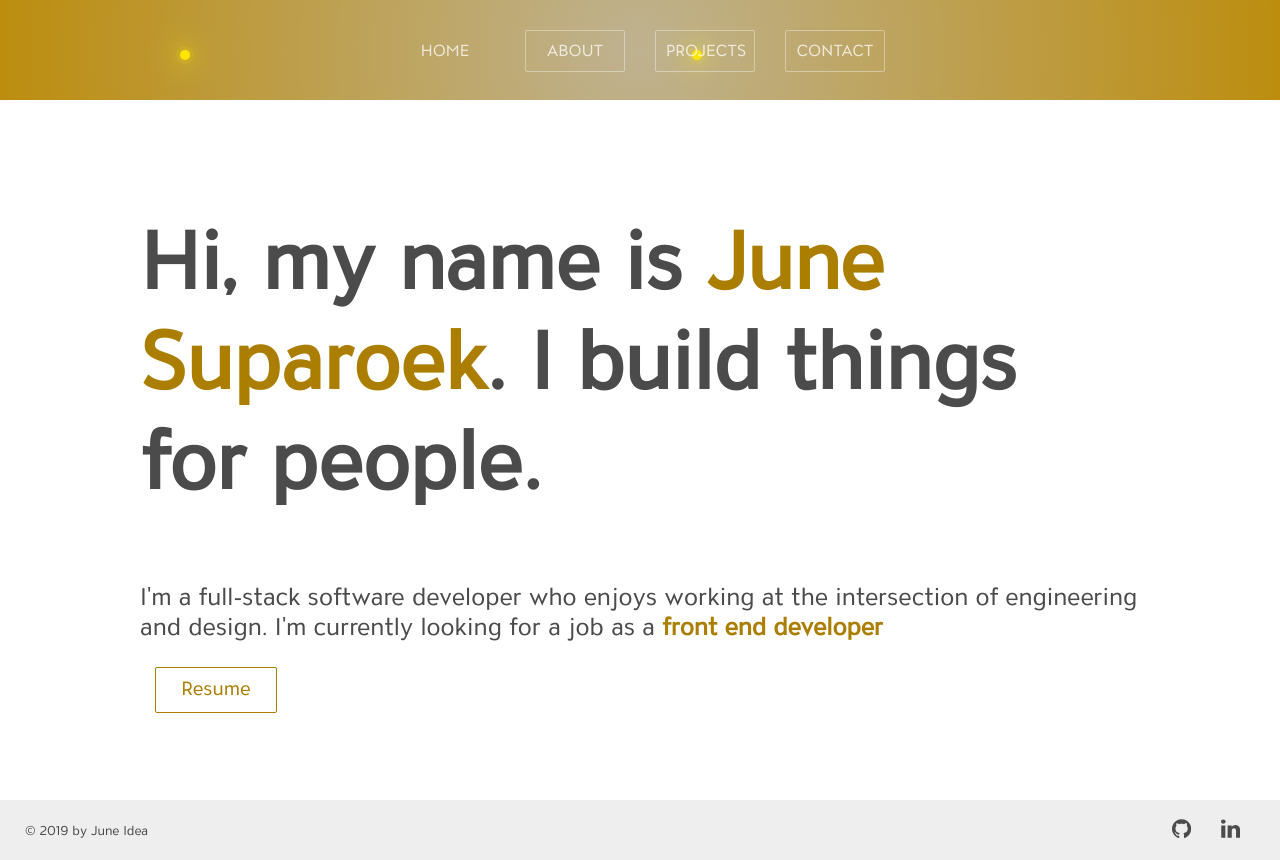
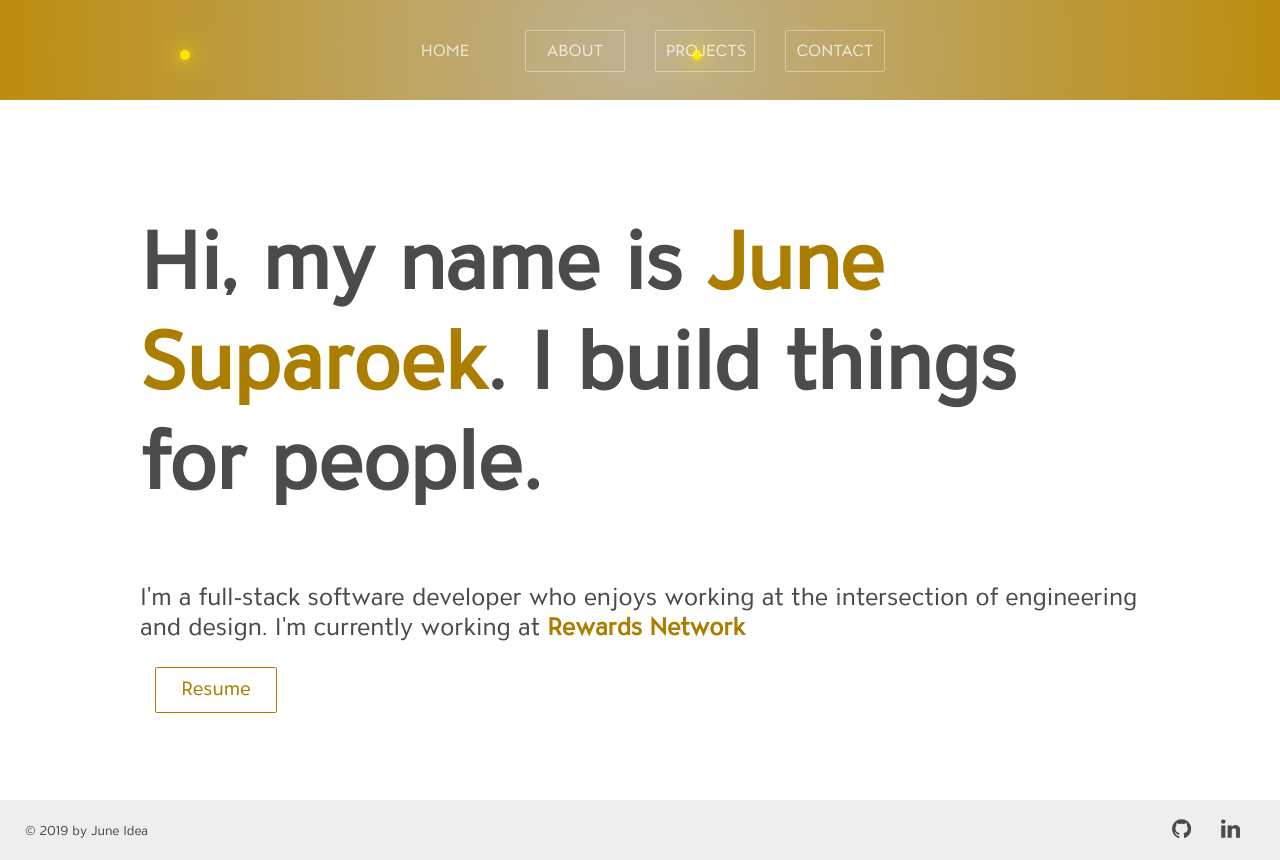
Before and after one commit to juneidea/My-Portfolio, a React (Create React App) app: page / in a window 1280 px wide. Built offline with nearby package versions, Linux system fonts and the light colour scheme.

Commit message:
change status to working

```diff
--- a/src/Home.js
+++ b/src/Home.js
@@ -9,7 +9,7 @@ const Home = () => {
                 <div className="home">
                 <h1>Hi, my name is <span className="highlight">June Suparoek</span>. I build things for people.</h1>
                 <p>I'm a full-stack software developer who enjoys working at the
-                intersection of engineering and design. I'm currently looking for a job as a <span className="highlight">front end developer</span></p>
+                intersection of engineering and design. I'm currently working at <span className="highlight"><a href="https://www.rewardsnetwork.com/" target="_blank" rel="noopener noreferrer">Rewards Network</a></span></p>
                 <a href={resume} target="_blank" rel="noopener noreferrer" className="button-link">Resume</a>
                 </div>
             </section>
```
